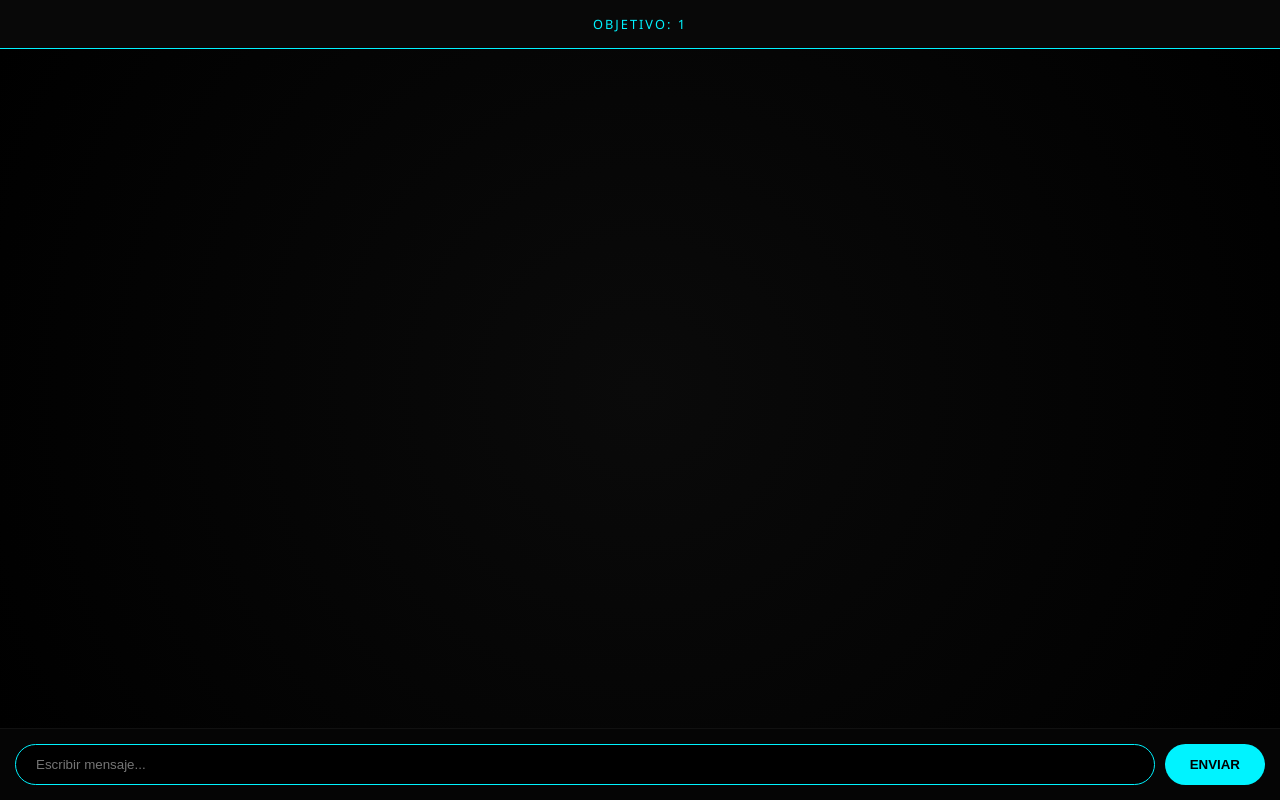
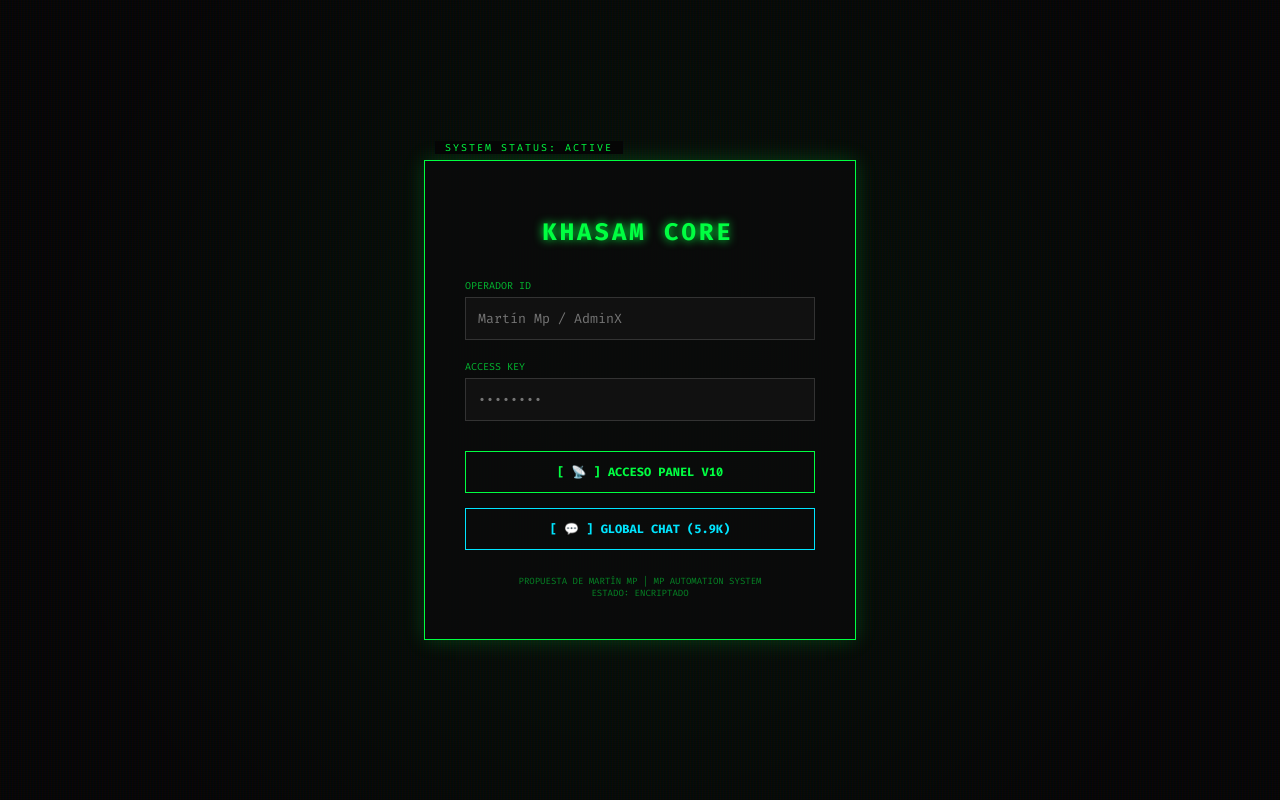
Before and after one commit to KekoOfficial/mp, a Flask app: page /chat/1 in a window 1280 px wide. Run offline with Flask 3, Linux system fonts and the light colour scheme; the visitor is signed in with stand-in values (Sample User, id 1); data that the repository does not hold is empty; parts of the project's set-up code (start-up, migrations or seed data) failed here and were passed over.

Commit message:
Actualizar chat.html

```diff
--- a/templates/chat.html
+++ b/templates/chat.html
@@ -2,63 +2,179 @@
 <html lang="es">
 <head>
     <meta charset="UTF-8">
-    <title>V10_CHAT_ID_{{ cid }}</title>
-    <link rel="stylesheet" href="/static/setchat.css">
+    <meta name="viewport" content="width=device-width, initial-scale=1.0">
+    <title>KHASAM CORE | GATEWAY V10</title>
+    <link href="https://fonts.googleapis.com/css2?family=Fira+Code:wght@400;700&display=swap" rel="stylesheet">
+    <style>
+        :root {
+            --primary: #00ff41; /* Verde Matrix */
+            --secondary: #ff003c; /* Rojo Alerta */
+            --bg: #050505;
+            --panel: rgba(10, 10, 10, 0.9);
+        }
+
+        body {
+            background-color: var(--bg);
+            background-image:
+                radial-gradient(circle at 50% 50%, rgba(0, 255, 65, 0.05) 0%, transparent 80%),
+                linear-gradient(rgba(18, 16, 16, 0) 50%, rgba(0, 0, 0, 0.25) 50%),
+                linear-gradient(90deg, rgba(255, 0, 0, 0.06), rgba(0, 255, 0, 0.02), rgba(0, 0, 255, 0.06));
+            background-size: 100% 100%, 100% 2px, 3px 100%;
+            color: var(--primary);
+            font-family: 'Fira Code', monospace;
+            display: flex;
+            justify-content: center;
+            align-items: center;
+            height: 100vh;
+            margin: 0;
+            overflow: hidden;
+        }
+
+        .gateway-container {
+            background: var(--panel);
+            padding: 40px;
+            border: 1px solid var(--primary);
+            box-shadow: 0 0 20px rgba(0, 255, 65, 0.2);
+            width: 350px;
+            text-align: center;
+            position: relative;
+        }
+
+        .gateway-container::before {
+            content: "SYSTEM STATUS: ACTIVE";
+            position: absolute;
+            top: -20px;
+            left: 10px;
+            background: var(--bg);
+            padding: 0 10px;
+            font-size: 10px;
+            letter-spacing: 2px;
+        }
+
+        h1 {
+            font-size: 1.5rem;
+            margin-bottom: 30px;
+            text-shadow: 0 0 10px var(--primary);
+            letter-spacing: 3px;
+        }
+
+        .input-group {
+            margin-bottom: 20px;
+            text-align: left;
+        }
+
+        label {
+            display: block;
+            font-size: 10px;
+            margin-bottom: 5px;
+            opacity: 0.7;
+        }
+
+        input {
+            width: 100%;
+            padding: 12px;
+            background: #111;
+            border: 1px solid #333;
+            color: var(--primary);
+            font-family: 'Fira Code', monospace;
+            box-sizing: border-box;
+            outline: none;
+            transition: 0.3s;
+        }
+
+        input:focus {
+            border-color: var(--primary);
+            box-shadow: 0 0 10px rgba(0, 255, 65, 0.3);
+        }
+
+        .btn-container {
+            display: grid;
+            gap: 15px;
+            margin-top: 30px;
+        }
+
+        .btn {
+            padding: 12px;
+            border: 1px solid var(--primary);
+            background: transparent;
+            color: var(--primary);
+            font-family: 'Fira Code', monospace;
+            font-weight: bold;
+            cursor: pointer;
+            transition: all 0.3s;
+            text-transform: uppercase;
+            font-size: 12px;
+        }
+
+        .btn:hover {
+            background: var(--primary);
+            color: black;
+            box-shadow: 0 0 15px var(--primary);
+        }
+
+        .btn-global {
+            border-color: #00e5ff;
+            color: #00e5ff;
+        }
+
+        .btn-global:hover {
+            background: #00e5ff;
+            color: black;
+            box-shadow: 0 0 15px #00e5ff;
+        }
+
+        .footer {
+            margin-top: 25px;
+            font-size: 9px;
+            opacity: 0.5;
+        }
+
+        .glitch-text {
+            animation: glitch 2s infinite;
+        }
+
+        @keyframes glitch {
+            0% { transform: translate(0); }
+            20% { transform: translate(-2px, 2px); }
+            40% { transform: translate(-2px, -2px); }
+            60% { transform: translate(2px, 2px); }
+            80% { transform: translate(2px, -2px); }
+            100% { transform: translate(0); }
+        }
+    </style>
 </head>
 <body>
-    <div class="nav-top">OBJETIVO: {{ cid }} <span id="clock"></span></div>
 
-    <div id="chat-box">
+    <div class="gateway-container">
+        <h1 class="glitch-text">KHASAM CORE</h1>
+
+        <form action="/login" method="POST">
+            <div class="input-group">
+                <label>OPERADOR ID</label>
+                <input type="text" name="u" placeholder="Martín Mp / AdminX" required>
+            </div>
+
+            <div class="input-group">
+                <label>ACCESS KEY</label>
+                <input type="password" name="p" placeholder="••••••••" required>
+            </div>
+
+            <div class="btn-container">
+                <button type="submit" name="target" value="admin" class="btn">
+                    [ 📡 ] ACCESO PANEL V10
+                </button>
+
+                <button type="button" onclick="location.href='/chat_global'" class="btn btn-global">
+                    [ 💬 ] GLOBAL CHAT (5.9K)
+                </button>
+            </div>
+        </form>
+
+        <div class="footer">
+            PROPUESTA DE MARTÍN MP | MP AUTOMATION SYSTEM<br>
+            ESTADO: ENCRIPTADO
         </div>
-
-    <div class="input-area">
-        <input type="text" id="m" placeholder="Escribir mensaje..." autocomplete="off">
-        <button onclick="send()">ENVIAR</button>
     </div>
 
-    <script>
-        const cid = "{{ cid }}";
-        async function fetchMsgs() {
-            const r = await fetch('/api/logs?t=' + Date.now());
-            const d = await r.text();
-            const box = document.getElementById('chat-box');
-            let html = '';
-
-            d.trim().split('\n').forEach(l => {
-                const p = l.split('|');
-                if (p.length >= 5) {
-                    const [plat, info, msg, hora, side] = p;
-                    // Filtramos: Mensajes del usuario O respuestas del admin a este usuario
-                    if (info.startsWith(cid) || (side === "OUT" && info.includes(cid))) {
-                        const tipo = (side === "IN") ? "msg-in" : "msg-out";
-                        html += `<div class="msg ${tipo}">
-                                    <div class="txt">${msg}</div>
-                                    <div class="time">${hora}</div>
-                                 </div>`;
-                    }
-                }
-            });
-            if (box.innerHTML !== html) {
-                box.innerHTML = html;
-                box.scrollTop = box.scrollHeight;
-            }
-        }
-
-        async function send() {
-            const m = document.getElementById('m');
-            if (!m.value) return;
-            await fetch('/api/send', {
-                method: 'POST',
-                headers: {'Content-Type': 'application/json'},
-                body: JSON.stringify({id: cid, msg: m.value})
-            });
-            m.value = '';
-            fetchMsgs();
-        }
-
-        document.getElementById('m').onkeypress = e => { if(e.key=='Enter') send(); };
-        setInterval(fetchMsgs, 1500);
-        fetchMsgs();
-    </script>
 </body>
 </html>
```
